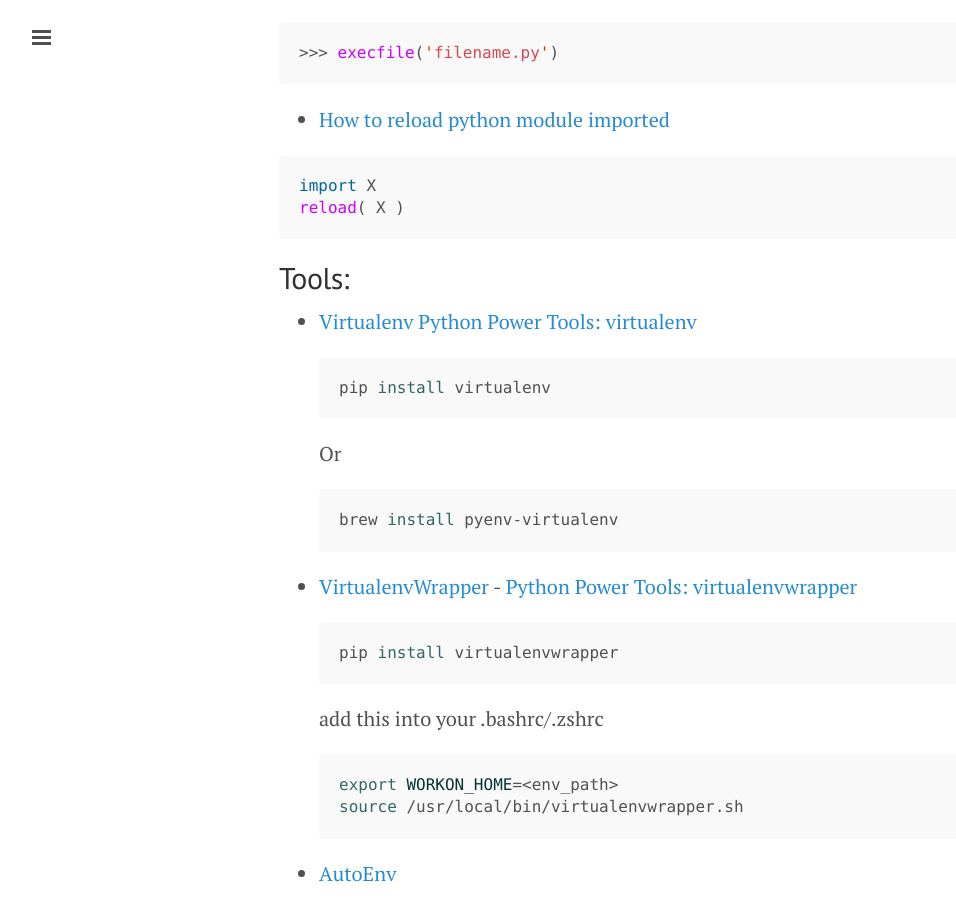
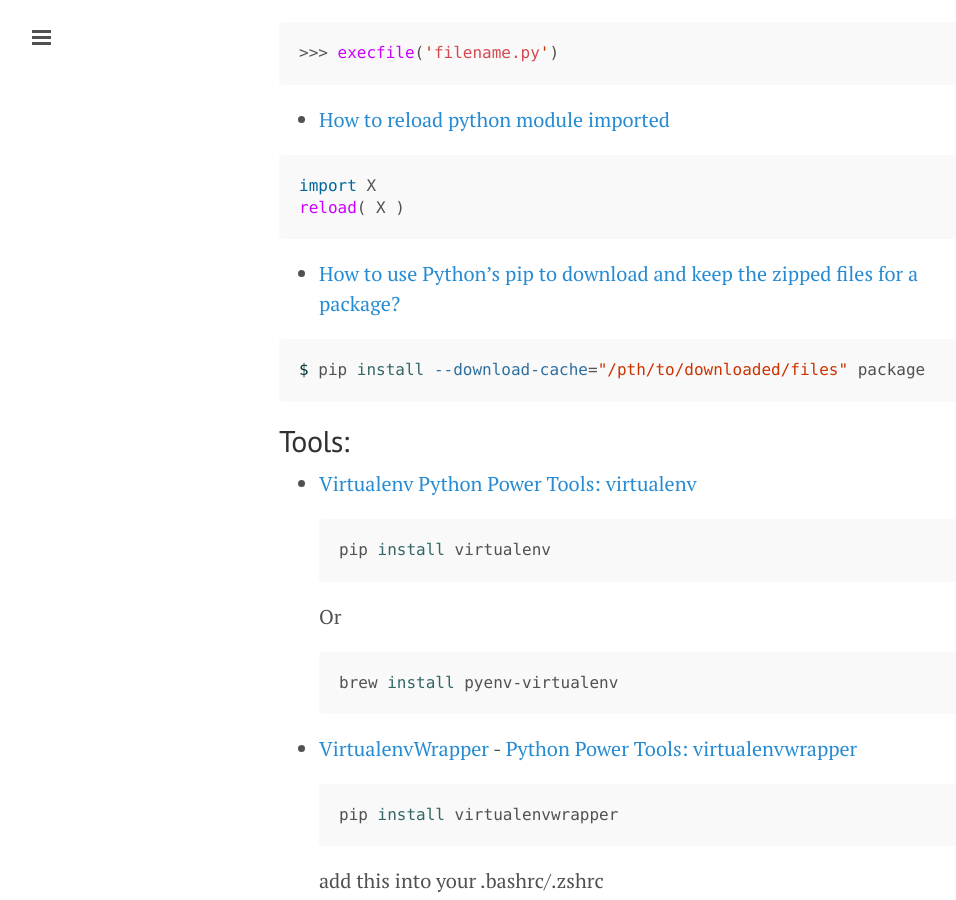
Before and after one commit to ibotdotout/ibotdotout.github.io, a Jekyll site: the page built from _posts/2014-06-08-python.md, in a window 1280 px wide and 900 px high, scrolled down 2303 px. Shown: the whole window, without its empty margins (1-957 px from the left). Built offline with Jekyll 4.4.1, drawn with Linux system fonts in a browser that asks for light colours; Markdown is read by kramdown in place of the engine named in the settings.

Commit message:
update python

````diff
--- a/_posts/2014-06-08-python.md
+++ b/_posts/2014-06-08-python.md
@@ -98,6 +98,12 @@ permalink: python
 ```python
 import X
 reload( X )
+```
+
+* [How to use Python's pip to download and keep the zipped files for a package?](http://stackoverflow.com/questions/7300321/how-to-use-pythons-pip-to-download-and-keep-the-zipped-files-for-a-package)
+
+```sh
+$ pip install --download-cache="/pth/to/downloaded/files" package
 ```
 
 ## Tools:
````
